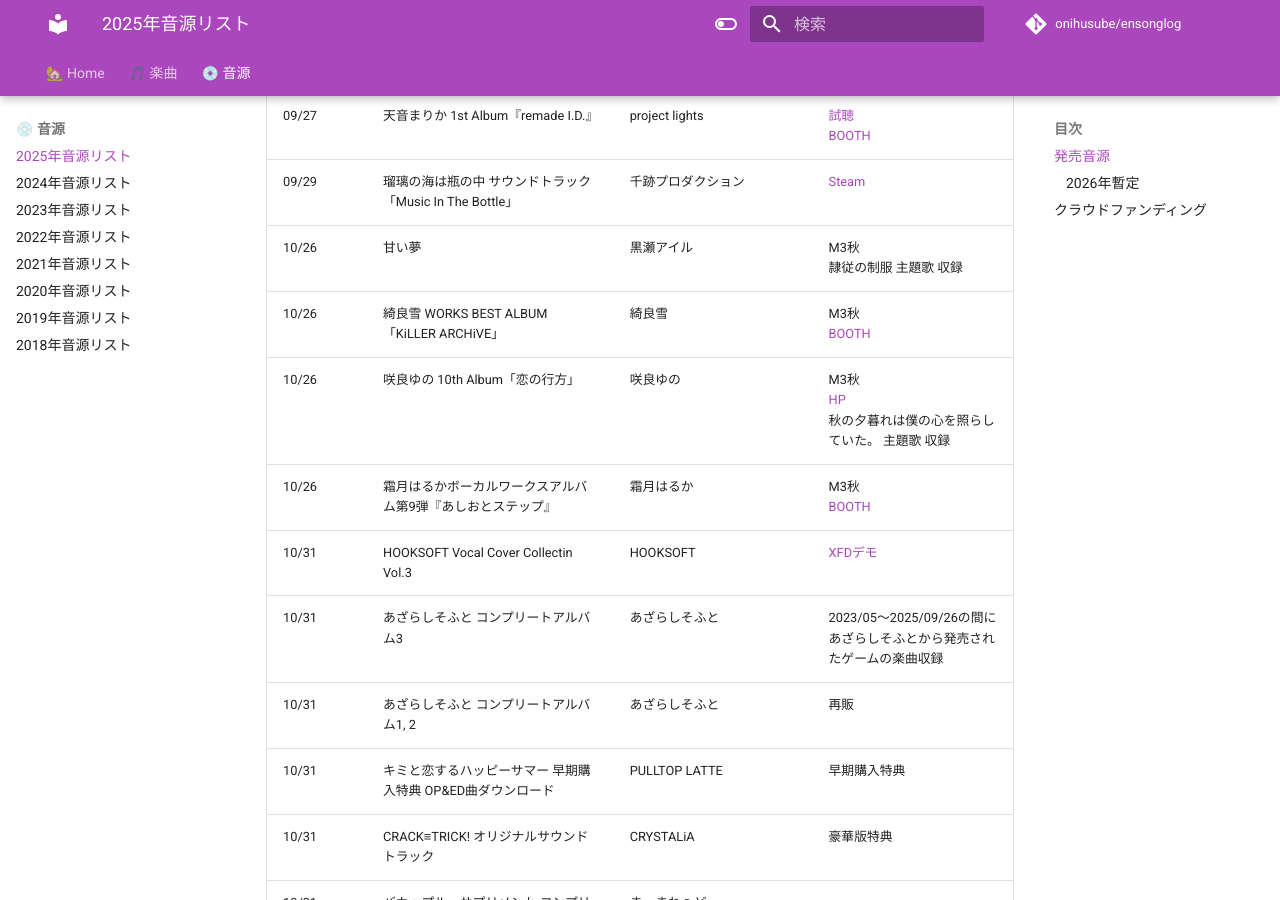
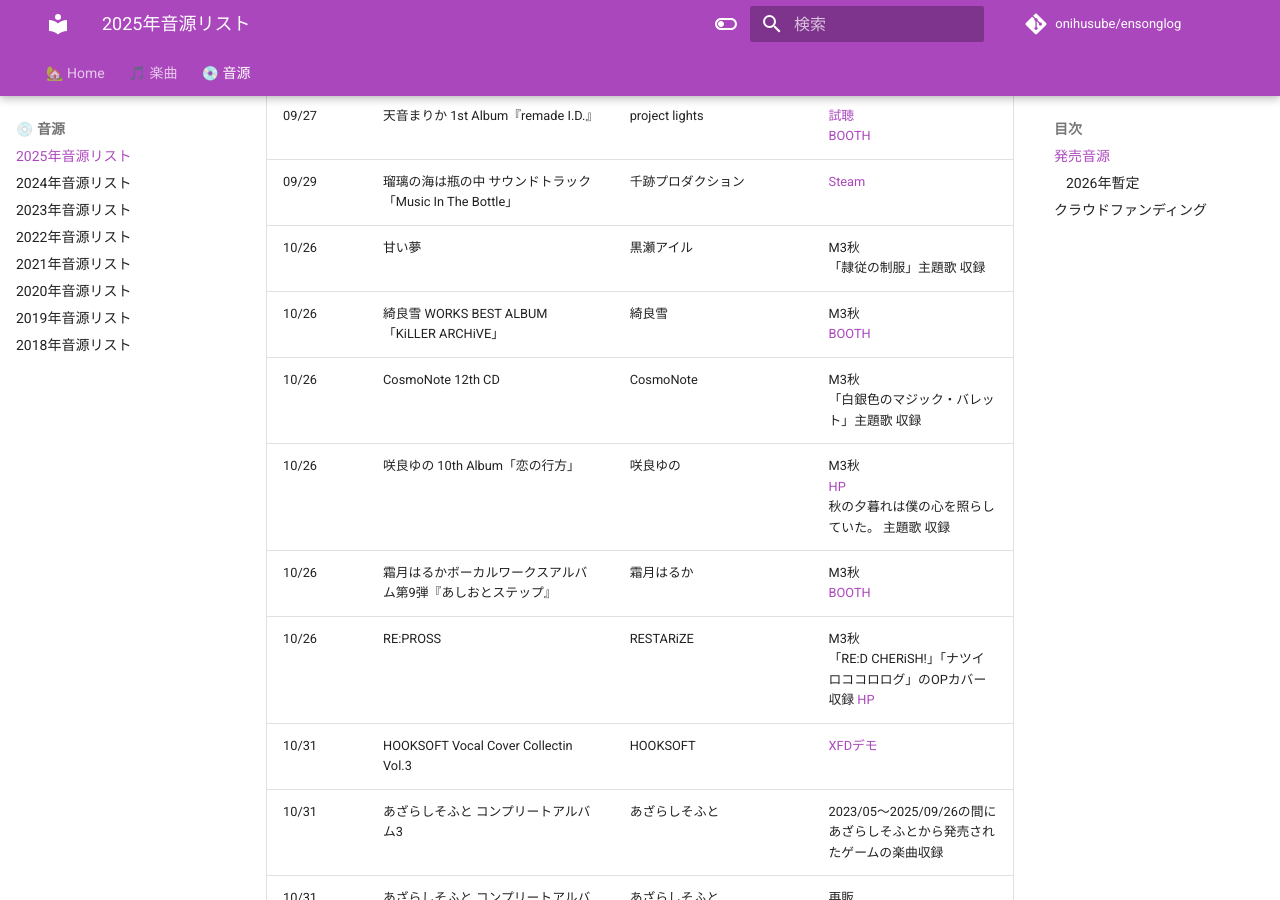
Before and after one commit to onihusube/ensonglog, an MkDocs documentation site: the page built from docs/2025/音源.md, in a window 1280 px wide and 900 px high, scrolled down 12780 px. Built offline with MkDocs 1.6.1 and Material for MkDocs 9.7.7, drawn with Linux system fonts in a browser that asks for light colours; comment, search, counter and statistics services are not loaded.

Commit message:
M3秋 音源追加

```diff
--- a/docs/2025/音源.md
+++ b/docs/2025/音源.md
@@ -183,10 +183,12 @@
 | 09/26 | ゆずソフト 過去作楽曲配信 |	ゆずソフト | CDが廃盤になっている過去作品の楽曲 </br> 「千恋＊万花」「PARQUET」「天使☆騒々」のサントラは対象外 |
 | 09/27 | 天音まりか 1st Album『remade I.D.』 | project lights | [試聴](https://www.youtube.com/watch?v=ULRuZ3ouv1Y) </br> [BOOTH](https://booth.pm/ja/items/7407850) |
 | 09/29 | 瑠璃の海は瓶の中 サウンドトラック「Music In The Bottle」 | 千跡プロダクション | [Steam](https://store.steampowered.com/app/4002500/Music_In_The_Bottle/) |
-| 10/26 | 甘い夢 | 黒瀬アイル | M3秋 </br> 隷従の制服 主題歌 収録 |
+| 10/26 | 甘い夢 | 黒瀬アイル | M3秋 </br> 「隷従の制服」主題歌 収録 |
 | 10/26 | 綺良雪 WORKS BEST ALBUM「KiLLER ARCHiVE」 | 綺良雪 | M3秋 </br> [BOOTH](https://yuki-official.booth.pm/items/7514714) |
+| 10/26 | CosmoNote 12th CD | CosmoNote | M3秋 </br> 「白銀色のマジック・バレット」主題歌 収録 |
 | 10/26 | 咲良ゆの 10th Album「恋の行方」 | 咲良ゆの | M3秋 </br> [HP](https://koinoyukue.tumblr.com/) </br> 秋の夕暮れは僕の心を照らしていた。 主題歌 収録 |
 | 10/26 | 霜月はるかボーカルワークスアルバム第9弾『あしおとステップ』 | 霜月はるか | M3秋 </br> [BOOTH](https://hiyatsukin.booth.pm/items/7490036)|
+| 10/26 | RE:PROSS | RESTARiZE | M3秋 </br> 「RE:D CHERiSH!」「ナツイロココロログ」のOPカバー収録 [HP](https://repross.tumblr.com/) |
 | 10/31 | HOOKSOFT Vocal Cover Collectin Vol.3 | HOOKSOFT | [XFDデモ](https://www.youtube.com/watch?v=EmZaEyD7XFM) |
 | 10/31 | あざらしそふと コンプリートアルバム3 | あざらしそふと | 2023/05～2025/09/26の間にあざらしそふとから発売されたゲームの楽曲収録 |
 | 10/31 | あざらしそふと コンプリートアルバム1, 2 | あざらしそふと | 再販 |
```
